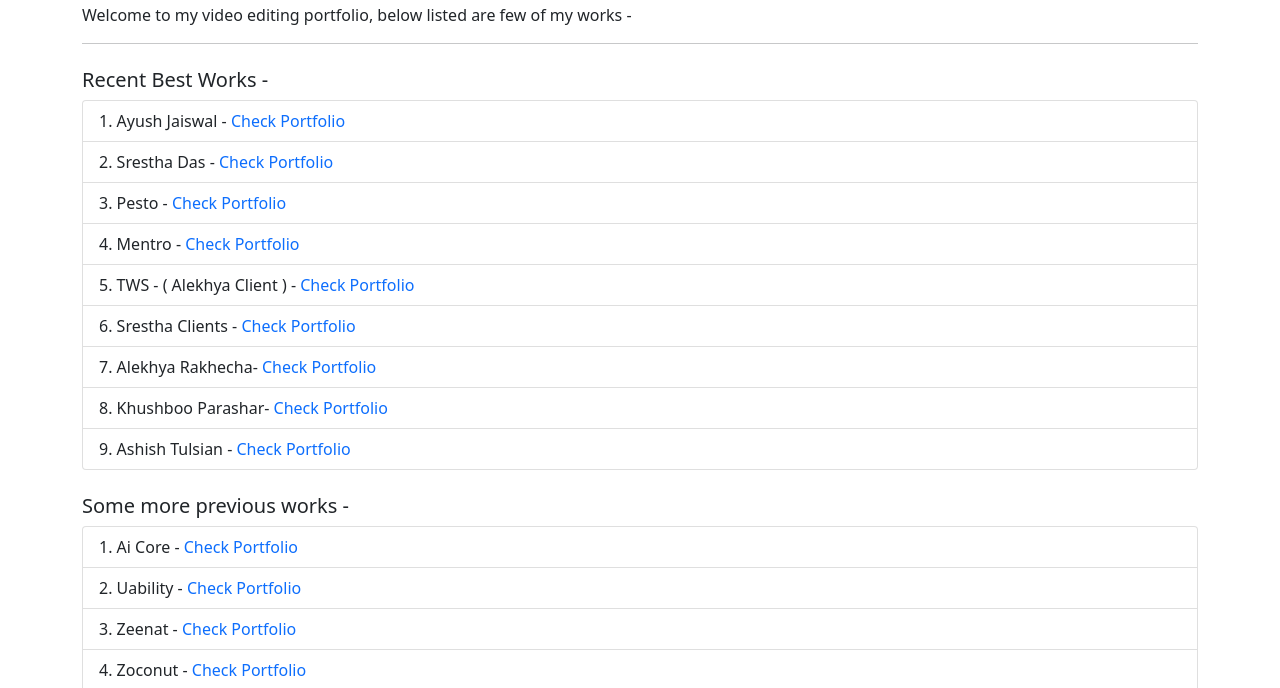
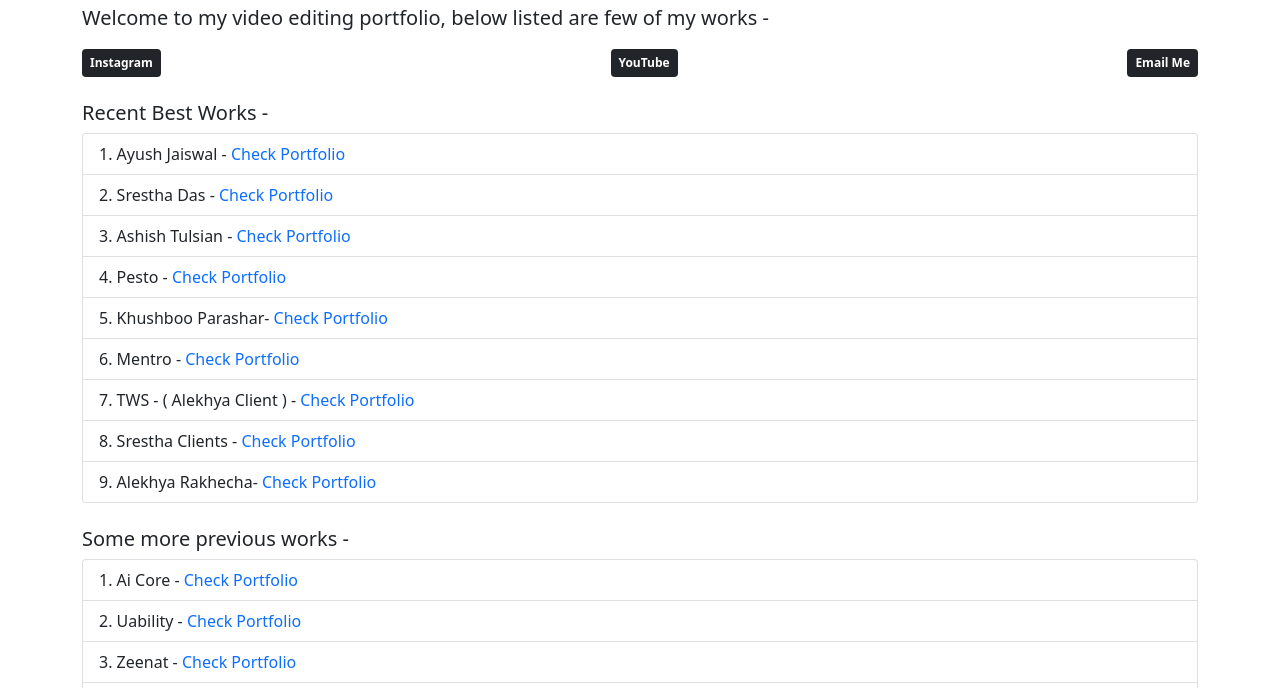
Before and after one commit to sarwar1227/sarwar_portfolio, a plain HTML site: page index.html in a window 1280 px wide. Shown: the part 77-765 px from the top of the page. Drawn offline with Linux system fonts and the light colour scheme.

Commit message:
Reordered the best work section list

```diff
--- a/index.html
+++ b/index.html
@@ -10,11 +10,28 @@
   <body>
     <div class="container my-4">
       <h1>Hi, This is Sarwar Ali</h1>
-      <p>
+      <p class="lead">
         Welcome to my video editing portfolio, below listed are few of my works
         -
       </p>
-      <hr />
+        <div class="d-flex justify-content-between">
+          <a
+          class="badge bg-dark text-wrap p-2"
+          target="_blank"
+          href="https://www.instagram.com/sarwar_a_1227/"
+          >Instagram</a>
+          <a
+          class="badge bg-dark text-wrap p-2"
+          target="_blank"
+          href="https://www.youtube.com/@ali.sarwar"
+          >YouTube</a>
+          <a
+          class="badge bg-dark text-wrap p-2"
+          target="_blank"
+          href="mailto:wotkwithsarwarali@gmail.com"
+          >Email Me</a
+        >
+      </div>
       <div class="my-4">
         <h5>Recent Best Works -</h5>
         <ol class="list-group list-group-numbered">
@@ -35,10 +52,26 @@
             >
           </li>
           <li class="list-group-item">
+            Ashish Tulsian -
+            <a
+              target="_blank"
+              href="https://youtube.com/playlist?list=PLJC3lz8bfFFPFkLRjAJMAnYiA-ltUhHHd"
+              >Check Portfolio</a
+            >
+          </li>
+          <li class="list-group-item">
             Pesto -
             <a
               target="_blank"
               href="https://youtube.com/playlist?list=PLJC3lz8bfFFNIXYluSiVkHZpLXiN6jj1S"
+              >Check Portfolio</a
+            >
+          </li>
+          <li class="list-group-item">
+            Khushboo Parashar-
+            <a
+              target="_blank"
+              href="https://youtube.com/playlist?list=PLJC3lz8bfFFPKe1uUhJFgXXgVViNfefta"
               >Check Portfolio</a
             >
           </li>
@@ -71,22 +104,6 @@
             <a
               target="_blank"
               href="https://youtube.com/playlist?list=PLJC3lz8bfFFOC5nmRJ2XhjD0uQUJdvYKY"
-              >Check Portfolio</a
-            >
-          </li>
-          <li class="list-group-item">
-            Khushboo Parashar-
-            <a
-              target="_blank"
-              href="https://youtube.com/playlist?list=PLJC3lz8bfFFPKe1uUhJFgXXgVViNfefta"
-              >Check Portfolio</a
-            >
-          </li>
-          <li class="list-group-item">
-            Ashish Tulsian -
-            <a
-              target="_blank"
-              href="https://youtube.com/playlist?list=PLJC3lz8bfFFPFkLRjAJMAnYiA-ltUhHHd"
               >Check Portfolio</a
             >
           </li>
```
